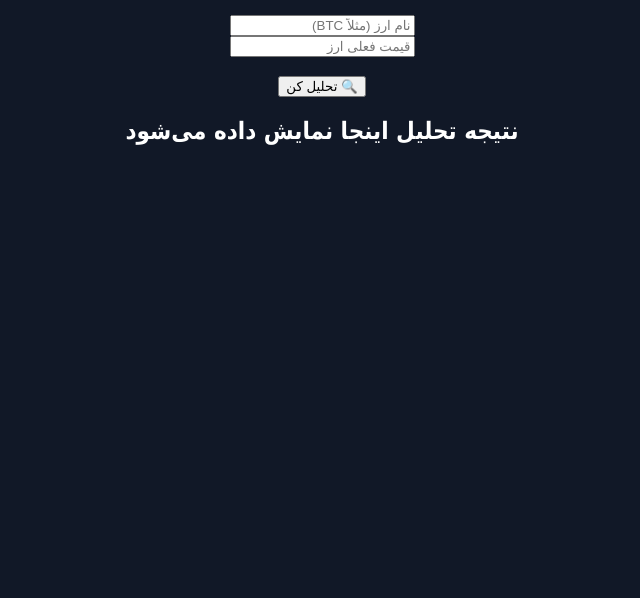
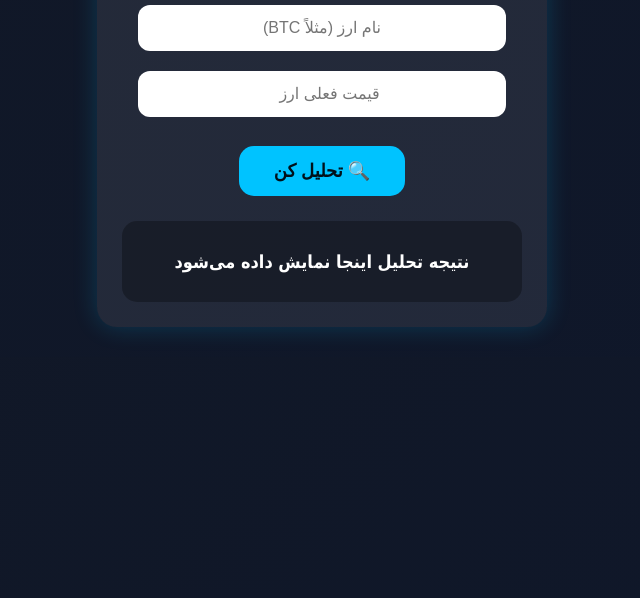
Before and after one commit to matinebrahimi738-lang/crypto-advisor-miniapp, a plain HTML site: page index.html in a window 1280 px wide. Shown: the part 202-800 px from the top of the page, without its empty margins (318-958 px from the left). Drawn offline with Linux system fonts and the light colour scheme.

Commit message:
Improve UI design for version 1.0.1.2

```diff
--- a/style.css
+++ b/style.css
@@ -1,15 +1,72 @@
-body{
-    background:#111827;
-    color:white;
-    font-family:tahoma;
-    text-align:center;
-    margin-top:80px;
+body {
+    background: linear-gradient(135deg, #111827, #0f172a);
+    color: white;
+    font-family: Tahoma, sans-serif;
+    text-align: center;
+    margin: 0;
+    padding: 30px 15px;
 }
 
-h1{
-    color:#00c3ff;
+
+.container {
+    max-width: 400px;
+    margin: auto;
+    background: rgba(255,255,255,0.08);
+    padding: 25px;
+    border-radius: 20px;
+    box-shadow: 0 0 25px rgba(0,195,255,0.2);
 }
 
-p{
-    font-size:18px;
+
+h1 {
+    color: #00c3ff;
+    font-size: 30px;
 }
+
+
+.version {
+    color: #aaa;
+    font-size: 14px;
+}
+
+
+input {
+    width: 85%;
+    padding: 14px;
+    margin: 10px;
+    border-radius: 12px;
+    border: none;
+    outline: none;
+    font-size: 16px;
+    text-align: center;
+}
+
+
+button {
+    background: #00c3ff;
+    color: #00111a;
+    border: none;
+    padding: 14px 35px;
+    border-radius: 15px;
+    font-size: 18px;
+    cursor: pointer;
+    font-weight: bold;
+}
+
+
+button:hover {
+    opacity: 0.8;
+}
+
+
+.result-box {
+    margin-top: 25px;
+    background: rgba(0,0,0,0.3);
+    padding: 15px;
+    border-radius: 15px;
+}
+
+
+#result {
+    font-size: 18px;
+}
```
